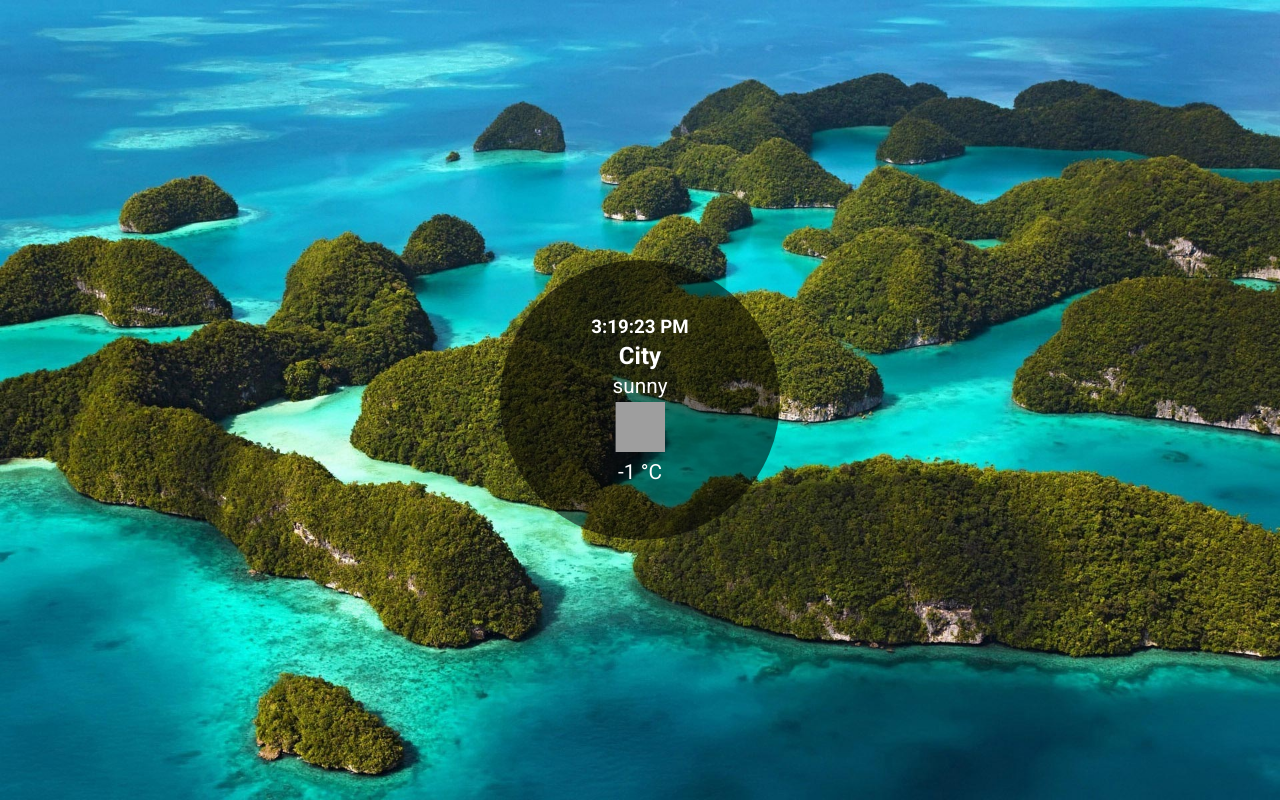
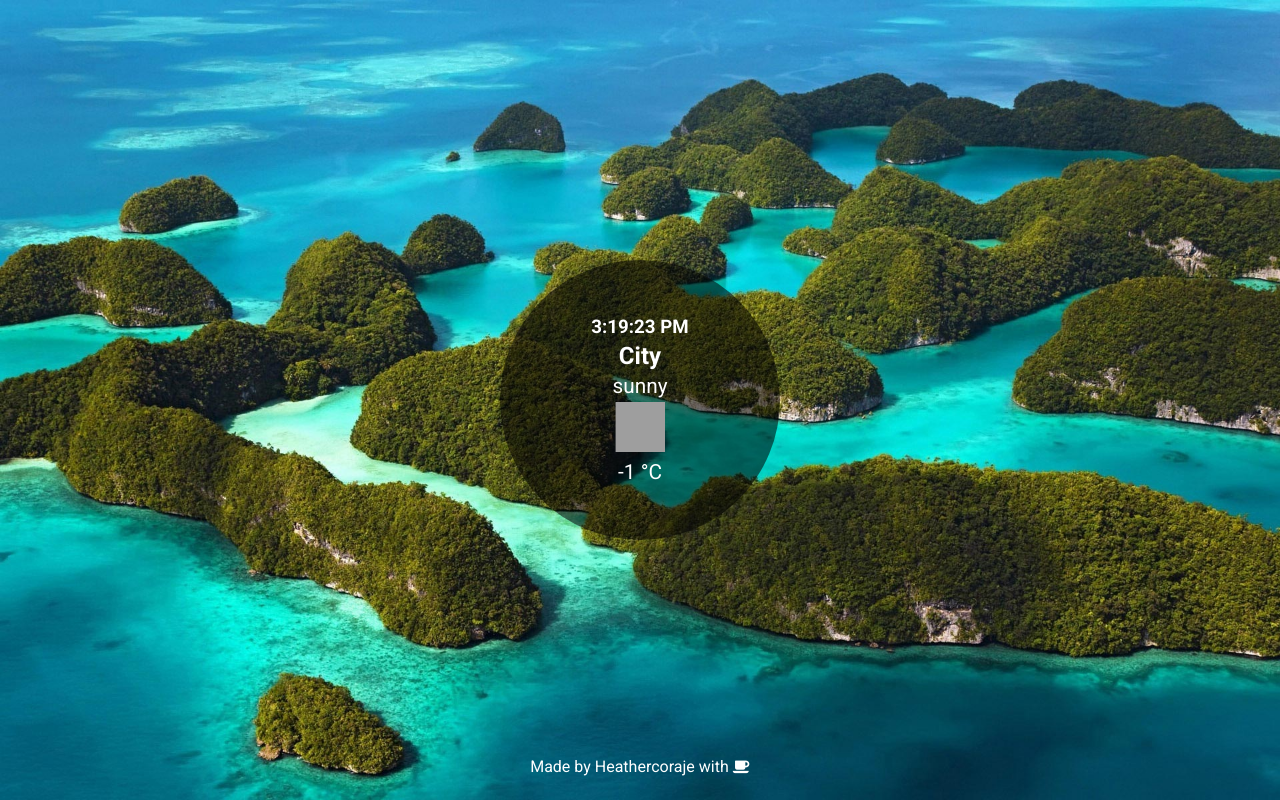
Before and after one commit to Heathercoraje/weather-matters, a website: page index.html in a window 1280 px wide. Drawn offline with Linux system fonts and the light colour scheme; grey boxes are pictures that could not be loaded.

Commit message:
add footer

```diff
--- a/index.html
+++ b/index.html
@@ -5,6 +5,7 @@
     <title>Weather Matters</title>
 
     <link rel="stylesheet" href="style.css">
+    <link rel="stylesheet" href="https://cdnjs.cloudflare.com/ajax/libs/font-awesome/4.7.0/css/font-awesome.min.css">
     <link href="https://fonts.googleapis.com/css?family=Roboto:300,400,500,700" rel="stylesheet">
   </head>
   <body>
@@ -17,6 +18,8 @@
         <p><span class="avg" id="avg"> -1 °C</span><span class="tempUnit"id="tempUnit"></span></p>
       </div>
     </div>
+    <footer>Made by Heathercoraje with <i class="fa fa-coffee" aria-hidden="true"></i>
+</footer>
 <script src="index.js" type="text/javascript"></script>
 </script>
   </body>
--- a/style.css
+++ b/style.css
@@ -48,3 +48,11 @@ p {
   width: 50px;
   height: 50px;
 }
+
+footer{
+  color: white;
+  position: fixed;
+  bottom: 1.5em;
+  left: 50%;
+  transform: translate(-50%);
+}
```
